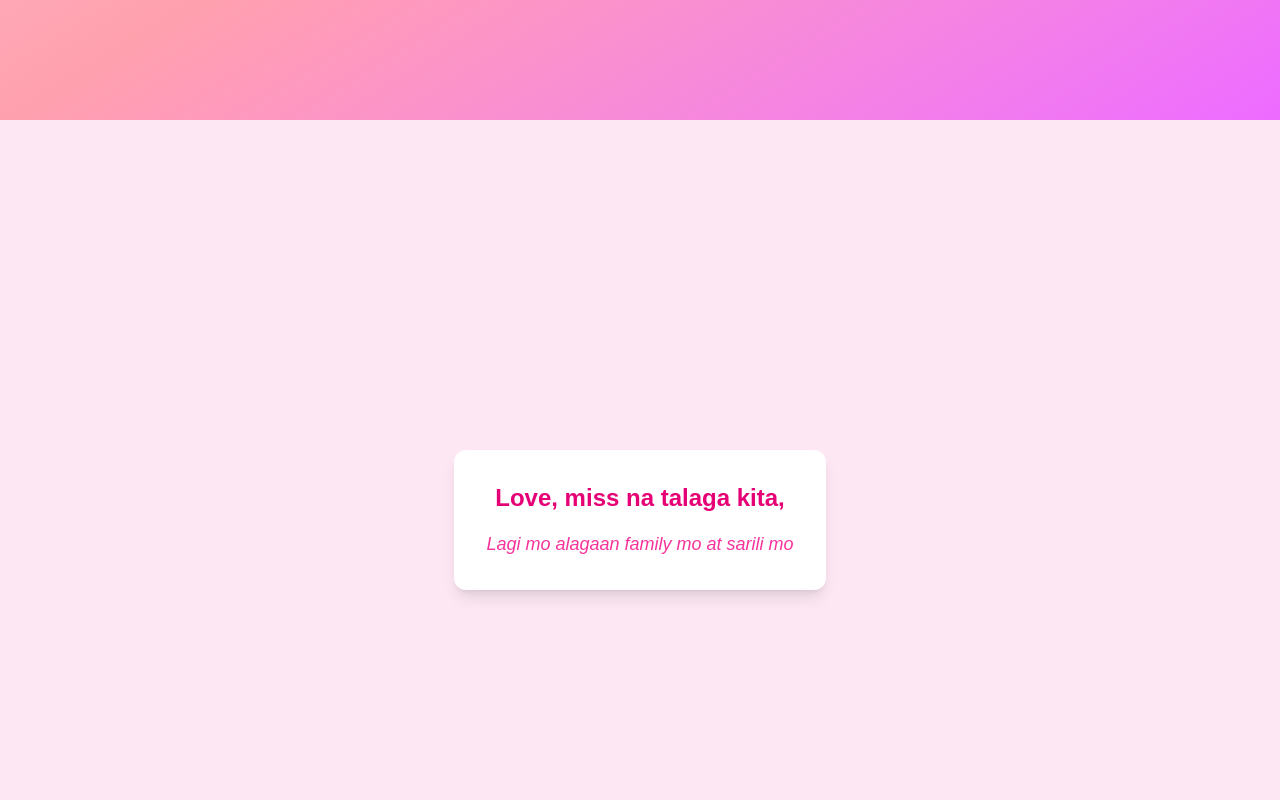
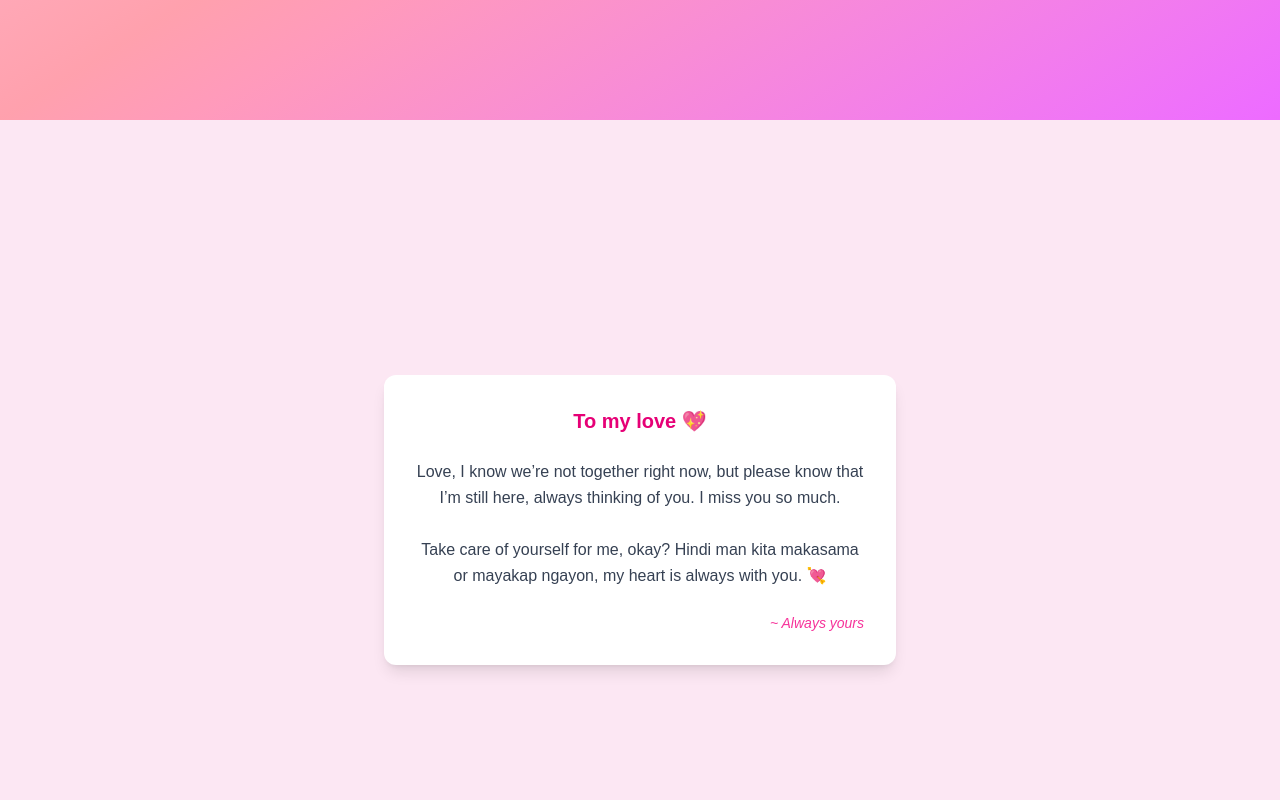
Before and after one commit to Feyded/my-love, a Next.js app: page / in a window 1280 px wide. Shown: the part 1480-2280 px from the top of the page. Built offline with nearby package versions, Linux system fonts and the light colour scheme.

Commit message:
feat: another message

```diff
--- /dev/null
+++ b/src/app/components/another-message.tsx
@@ -0,0 +1,22 @@
+import React from "react";
+
+export const AnotherMessage = () => {
+  return (
+    <div className="min-h-screen bg-pink-100 flex items-center justify-center px-4">
+      <div className="bg-white shadow-lg rounded-xl p-8 max-w-lg text-center space-y-6">
+        <h2 className="text-xl font-semibold text-pink-600">To my love 💖</h2>
+        <p className="text-gray-700 leading-relaxed">
+          Love, I know we’re not together right now, but please know that I’m
+          still here, always thinking of you. I miss you so much.
+          <br />
+          <br />
+          Take care of yourself for me, okay? Hindi man kita makasama or mayakap
+          ngayon, my heart is always with you. 💘
+        </p>
+        <p className="text-right text-sm text-pink-500 italic">
+          ~ Always yours
+        </p>
+      </div>
+    </div>
+  );
+};
--- a/src/app/components/miss-you-confirmation-section.tsx
+++ b/src/app/components/miss-you-confirmation-section.tsx
@@ -2,7 +2,7 @@ import React from "react";
 
 const MissYouConfirmationSection = () => {
   return (
-    <div className="min-h-screen bg-pink-100 flex items-center justify-center px-4">
+    <div className="min-h-screen bg-gradient-to-br from-pink-200 via-rose-300 to-fuchsia-400 flex items-center justify-center px-4">
       <div className="bg-white rounded-xl shadow-lg p-8 max-w-md text-center space-y-4">
         <p className="text-2xl font-semibold text-pink-600">
           Love, miss na talaga kita,
--- a/src/app/page.tsx
+++ b/src/app/page.tsx
@@ -1,3 +1,4 @@
+import { AnotherMessage } from "./components/another-message";
 import MessageSection from "./components/message-section";
 import MissYouConfirmationSection from "./components/miss-you-confirmation-section";
 import MissYouSection from "./components/miss-you-section";
@@ -7,6 +8,7 @@ export default function Home() {
     <>
       <MessageSection />
       <MissYouSection />
+      <AnotherMessage />
       <MissYouConfirmationSection />
     </>
   );
```
